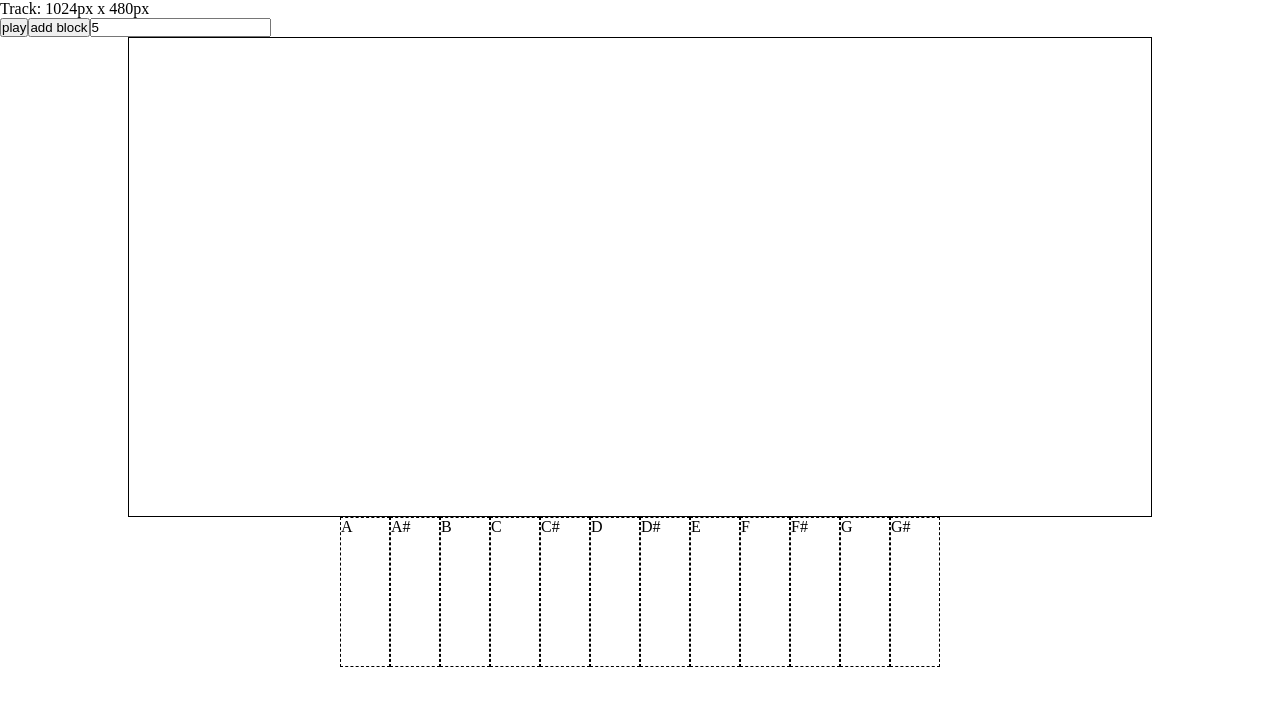
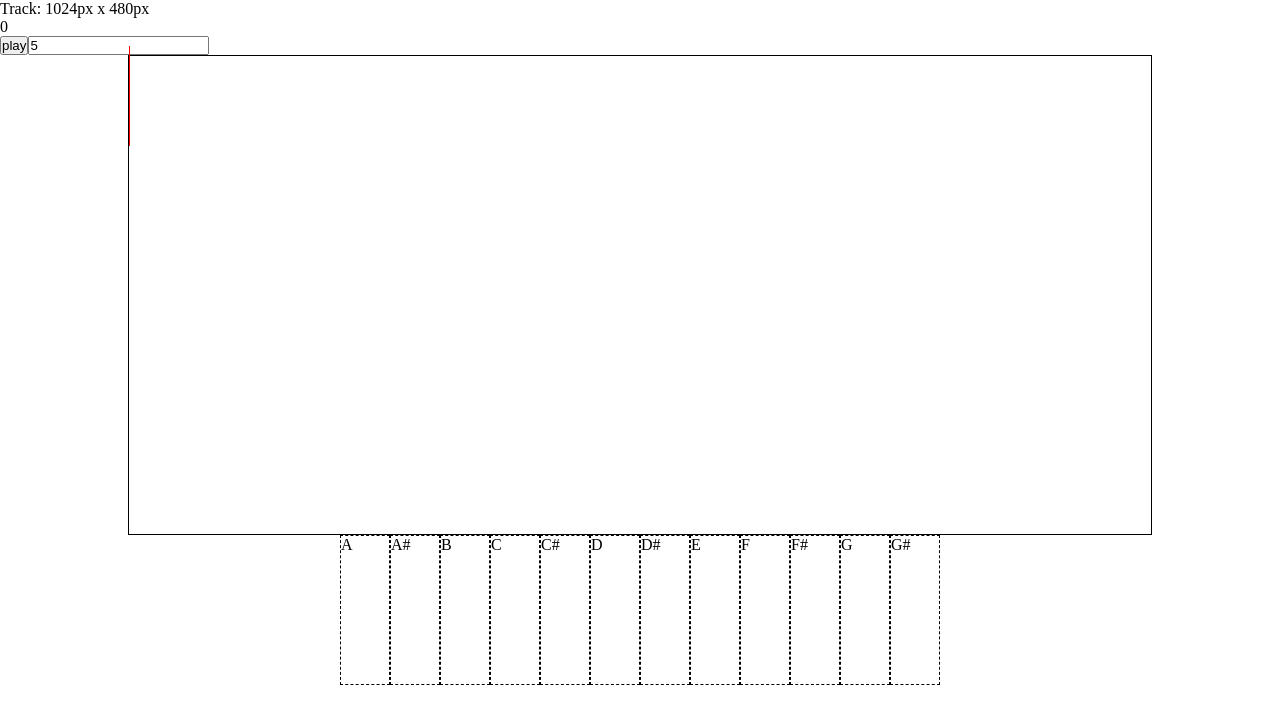
Before and after one commit to KevinLee3627/piano-thing, a React (Vite) app: page / in a window 1280 px wide. Shown: the top 724 px of the page. Built offline with nearby package versions, Linux system fonts and the light colour scheme.

Commit message:
feat: Add playhead

```diff
--- a/src/components/Keyboard.tsx
+++ b/src/components/Keyboard.tsx
@@ -1,4 +1,4 @@
-import { useAppDispatch, useAppSelector } from '../app/hooks';
+import { useAppDispatch } from '../app/hooks';
 import { trackSlice } from '../app/trackSlice';
 import { getNoteFreqByName, noteMapping } from '../util/noteUtils';
 
@@ -25,7 +25,7 @@ export const Keyboard = () => {
                   dims: {
                     left: 0,
                     maxLeft: 0,
-                    width: 100,
+                    width: 0,
                   },
                 })
               );
--- /dev/null
+++ b/src/components/Playhead.tsx
@@ -0,0 +1,23 @@
+interface PlayheadProps {
+  trackDimensions: { width: number; height: number };
+  trackLength: number; // in seconds
+  currentTime: number;
+}
+
+export const Playhead = (props: PlayheadProps) => {
+  return (
+    <div
+      style={{
+        height: '100px',
+        width: '1px',
+        backgroundColor: 'red',
+        color: 'white',
+        position: 'absolute',
+        left: `${
+          (props.currentTime / props.trackLength) * props.trackDimensions.width
+        }px`,
+        top: '-10px',
+      }}
+    ></div>
+  );
+};
--- a/src/components/Sequencer.tsx
+++ b/src/components/Sequencer.tsx
@@ -1,19 +1,23 @@
-import { useState } from 'react';
+import { useEffect, useRef, useState } from 'react';
 import { useResizeObserver } from '../hooks/useResizeObserver';
-import { useAppDispatch, useAppSelector } from '../app/hooks';
-import { trackSlice } from '../app/trackSlice';
+import { useAppSelector } from '../app/hooks';
 import { Block } from './Block';
 import { Keyboard } from './Keyboard';
+import { Playhead } from './Playhead';
 
 interface SequencerProps {
   audioContext: AudioContext;
 }
 
+const FPS = 60;
+const MS_PER_FRAME = 1000 / FPS;
+
 export const Sequencer = (props: SequencerProps) => {
   const [trackLength, setTrackLength] = useState(5); // secs
   const { ref: trackRef, dimensions: trackDimensions } = useResizeObserver();
-  const dispatch = useAppDispatch();
   const blocks = useAppSelector((state) => state.tracks.blocks);
+
+  const msPrev = useRef(window.performance.now());
 
   const playTrack = () => {
     Object.values(blocks).forEach((note) => {
@@ -40,34 +44,55 @@ export const Sequencer = (props: SequencerProps) => {
     });
   };
 
+  const animationRef = useRef<number>(null);
+  const [currentTime, setCurrentTime] = useState(0);
+  const updateUITime = () => {
+    if (props.audioContext == null) return;
+
+    const msNow = window.performance.now();
+    const msPassed = msNow - msPrev.current;
+
+    if (msPassed > MS_PER_FRAME) {
+      setCurrentTime(props.audioContext.currentTime);
+      msPrev.current = msNow;
+    }
+
+    if (props.audioContext.currentTime >= trackLength) {
+      stopUIUpdates();
+      return;
+    }
+
+    animationRef.current = requestAnimationFrame(updateUITime);
+  };
+
+  const startPlaybackAndUIUpdates = () => {
+    if (Object.keys(blocks).length === 0) return;
+
+    playTrack();
+    animationRef.current = requestAnimationFrame(updateUITime);
+  };
+
+  const stopUIUpdates = () => {
+    if (animationRef.current) {
+      cancelAnimationFrame(animationRef.current);
+    }
+    props.audioContext.suspend();
+  };
+
+  useEffect(() => {
+    return () => {
+      if (animationRef.current) cancelAnimationFrame(animationRef.current);
+    };
+  }, []);
+
   return (
     <div style={{ height: '100%' }}>
       <div>
         <p>
           Track: {trackDimensions.width}px x {trackDimensions.height}px
         </p>
-        <button onClick={playTrack}>play</button>
-        <button
-          onClick={() =>
-            dispatch(
-              trackSlice.actions.addBlock({
-                startTime: 0,
-                duration: 1,
-                frequency: 440,
-                gain: 1,
-                dims: {
-                  left: (0 / trackLength) * trackDimensions.width,
-                  width: (1 / trackLength) * trackDimensions.width,
-                  maxLeft:
-                    trackDimensions.width -
-                    (1 / trackLength) * trackDimensions.width,
-                },
-              })
-            )
-          }
-        >
-          add block
-        </button>
+        <p>{currentTime}</p>
+        <button onClick={startPlaybackAndUIUpdates}>play</button>
         <input
           type='number'
           step={0.01}
@@ -77,16 +102,22 @@ export const Sequencer = (props: SequencerProps) => {
           }}
         />
       </div>
+      <div style={{ height: '60%' }}>
         <div
           ref={trackRef}
           style={{
-          height: '60%',
+            height: '100%',
             width: '80%',
             margin: '0 auto',
             border: '1px solid black',
             position: 'relative',
           }}
         >
+          <Playhead
+            trackDimensions={trackDimensions}
+            trackLength={trackLength}
+            currentTime={currentTime}
+          />
           {Object.entries(blocks).map(([blockId, block]) => (
             <Block
               key={blockId}
@@ -96,6 +127,7 @@ export const Sequencer = (props: SequencerProps) => {
             />
           ))}
         </div>
+      </div>
       <Keyboard />
     </div>
   );
```
Lines whose indentation alone changed are shown as unchanged.
